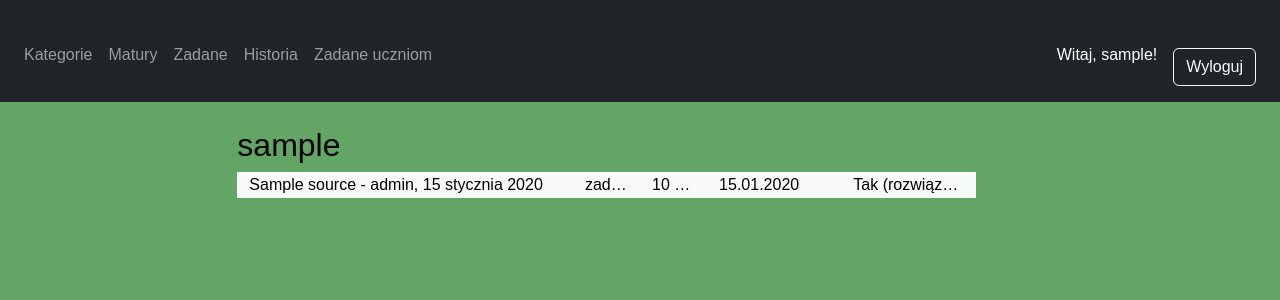
After one commit to RomanAdamczyk/korepetycje-django-zwyk-e, a Django app: page /matematyka/tasks/assigned/admin/ in a window 1280 px wide. The commit adds this page. Shown: the top 300 px of the page. Run offline with Django 5.2, Linux system fonts and the light colour scheme; a user stored in the database is signed in; tables that the repository leaves empty hold one stand-in row (values such as "Sample post"); some libraries are stand-ins or nearby versions.

Commit message:
Add admin view for viewing assigned tasks to users

```diff
--- a/matematyka/templates/base.html
+++ b/matematyka/templates/base.html
@@ -48,6 +48,9 @@
                         <li class="nav-item"><a class="nav-link" href="{% url 'exam_list' %}">Matury</a></li>
                         <li class="nav-item"><a class="nav-link" href="{% url 'assigned_tasks'%}">Zadane</a></li>
                         <li class="nav-item"><a class="nav-link" href="#">Historia</a></li>
+                        {% if user.is_authenticated and user.is_staff %}
+                            <li class="nav-item"><a class="nav-link" href="{% url 'assigned_tasks_admin' %}">Zadane uczniom</a></li>
+                        {% endif %}
                     </ul>
 
                     <!-- Prawa strona -->
--- /dev/null
+++ b/matematyka/templates/matematyka/assigned_tasks_for_admin.html
@@ -0,0 +1,49 @@
+{% extends 'base.html' %}
+
+{% block content %}
+<div class="container custom-grid text-black">
+    {% for user, assigned_list in tasks_by_user.items %}
+    <div class="row">
+        <h2>{{ user.username_for_admin|default:user.username }}</h2>
+    </div>
+    <div class="container custom-grid text-black">
+        {% for at in assigned_list %}
+        <div class="row">
+            <div class="col-lg-5">
+                <div class="list-group-item list-group-item-action short-content text-black">
+                    {{ at.task.source }} - {{ at.task.task_level.exam_level }}, {{ at.task.exam_date }}
+                </div>
+            </div>
+            <div class="col-lg-1">
+                <div class="list-group-item list-group-item-action short-content text-black">
+                    zad {{ at.task.sub_number }}
+                </div>
+            </div>
+            <div class="col-lg-1">
+                <div class="list-group-item list-group-item-action short-content text-black">
+                    {{ at.task.points }} pkt
+                </div>
+            </div>
+            <div class="col-lg-2">
+                <div class="list-group-item list-group-item-action short-content text-black">
+                    {{ at.deadline|date:"d.m.Y" }}
+                </div>
+            </div>
+
+            <div class="col-lg-2">
+                <div class="list-group-item list-group-item-action short-content text-black">
+
+                    {% if at.is_completed %}
+                    Tak (rozwiązane)
+                    {% else %}
+                    Nie
+                    {% endif %}
+                </div>
+            </div>
+            <!-- tu później: ile poprawnych oryginalnych / losowych -->
+        </div>
+        {% endfor %}
+    </div>
+    {% endfor %}
+</div>
+{% endblock %}
--- a/matematyka/urls.py
+++ b/matematyka/urls.py
@@ -17,4 +17,5 @@ urlpatterns = [
     path('tasks/<int:task_id>/answer/result/', views.AnswerResultView.as_view(), name='answer_result'),
     path('tasks/<int:task_id>/answer/result/solution', views.GetSolutionView.as_view(), name='get_solution'),
     path('tasks/assigned/', views.AssignedTasksView.as_view(), name='assigned_tasks'),
+    path('tasks/assigned/admin/', views.AssignedTasksForAdminView.as_view(), name='assigned_tasks_admin'),
 ]
--- a/matematyka/views.py
+++ b/matematyka/views.py
@@ -3,6 +3,7 @@ from django.views import generic
 from django.template import Template, Context
 from django.contrib.auth import login
 from django.contrib.auth.models import Group
+from django.contrib.auth.mixins import LoginRequiredMixin, UserPassesTestMixin
 from django.contrib import messages
 from django.utils import timezone
 from sympy import sympify, N, Symbol
@@ -10,7 +11,7 @@ from collections import defaultdict
 from django.db.models import Count, OuterRef, Prefetch, When, Case, Value
 from django.conf import settings
 
-from .models import Category, Issue, Task, UsedVariable, AnswerOption, AdditionalVariable, Variable, UserAnswer, Solution, AssignedTask
+from .models import Category, Issue, Task, UsedVariable, AnswerOption, AdditionalVariable, Variable, UserAnswer, Solution, AssignedTask, User
 from .forms import RegisterForm
 from .utils import format_value_map
 
@@ -874,3 +875,25 @@ class AssignedTasksView(generic.ListView):
         context['view_type'] = 'assigned'
 
         return context
+class AssignedTasksForAdminView(LoginRequiredMixin, UserPassesTestMixin, generic.View):
+    login_url = 'login'
+    raise_exception = False
+
+    def test_func(self):
+        return self.request.user.is_staff
+
+    def get(self, request):
+        users = User.objects.filter(assigned_tasks__isnull=False).order_by('username').distinct()
+        assignedTasks = AssignedTask.objects.filter(
+                user__in=users
+            ).select_related('user', 'task'
+            ).prefetch_related('task__issues__user_answers'
+            ).order_by('user__username', 'deadline')
+        tasks_by_user = defaultdict(list)
+        for at in assignedTasks:
+            tasks_by_user[at.user].append(at)
+        context = {
+            'users': users,
+            'tasks_by_user': dict(tasks_by_user),
+        }
+        return render(request, 'matematyka/assigned_tasks_for_admin.html', context)
```
